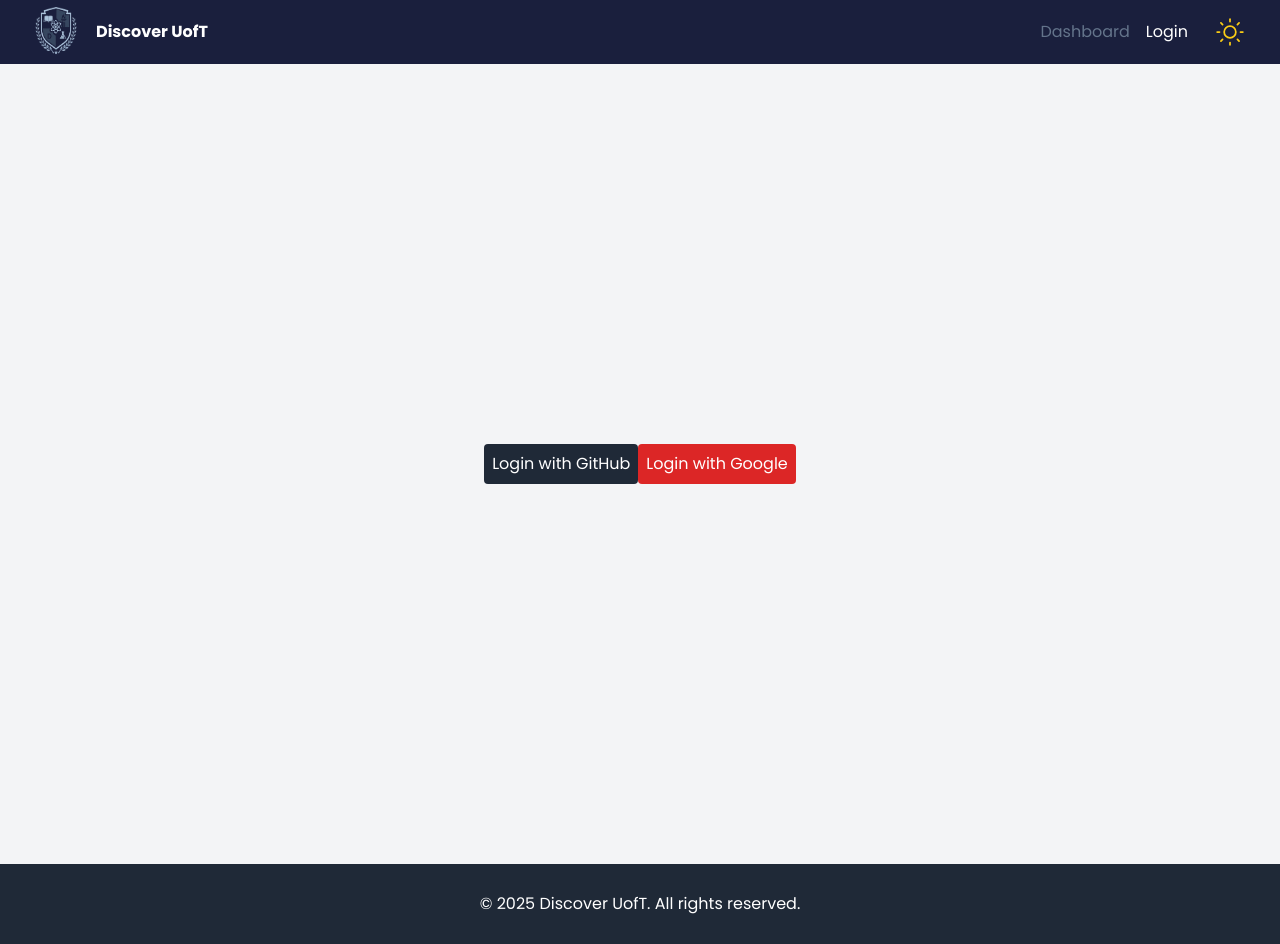
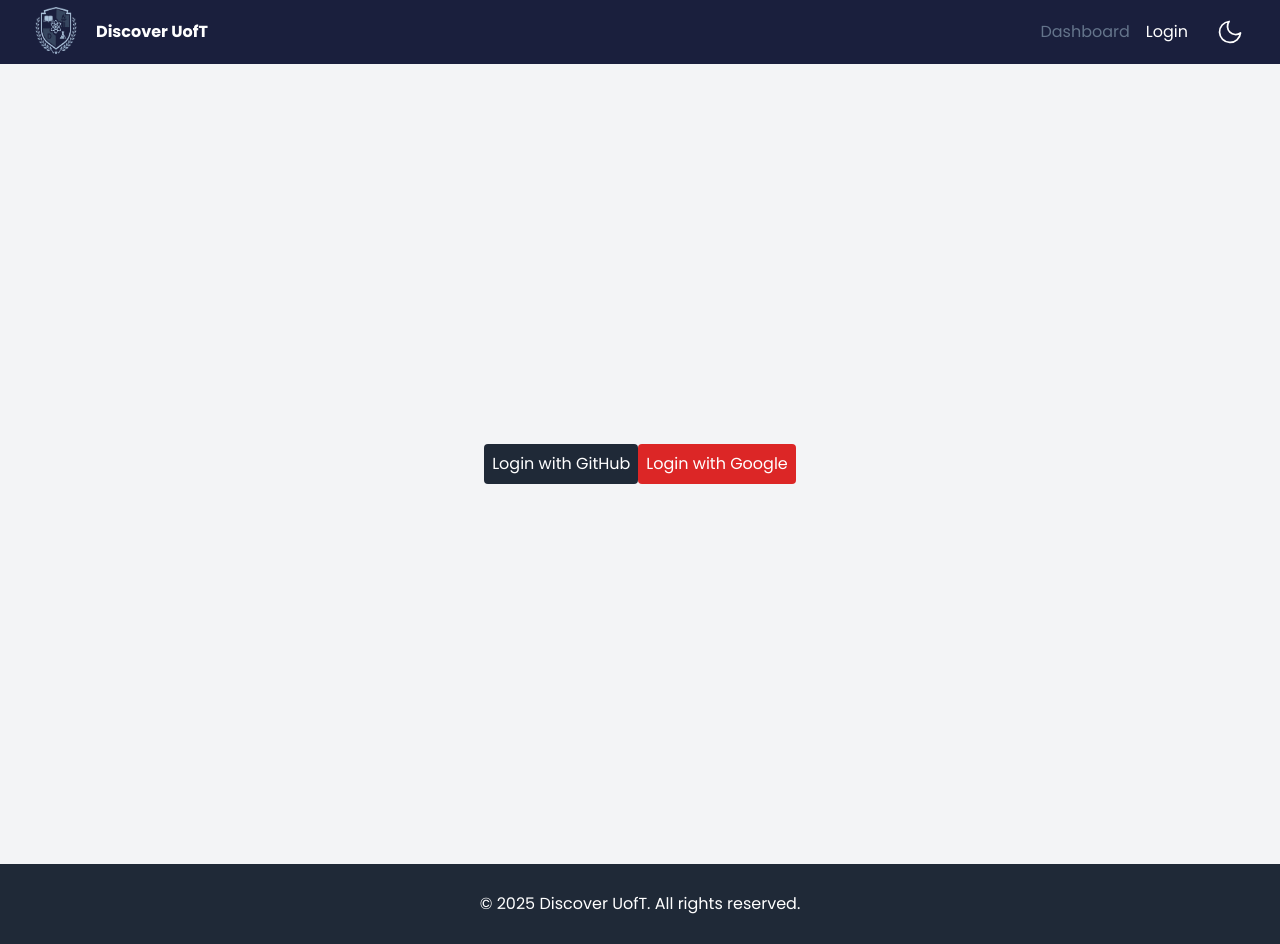
Before and after one commit to AnousAlma/deerhacksIV, a Next.js app: page /login in a window 1280 px wide. Built offline with nearby package versions, Linux system fonts and the light colour scheme; no server answers.

Commit message:
theme storage

```diff
--- a/app/components/themetoggle.tsx
+++ b/app/components/themetoggle.tsx
@@ -7,7 +7,7 @@ function persistItem(key: string, value: string) {
     return value
 }
 
-function usePersistentState(key: string, initialValue?: string): [string, (newState: string) => string] {
+function usePersistentState(key: string, initialValue: string): [string, (newState: string) => string] {
     const [state, setState] = useState(
         () => localStorage.getItem(key) || persistItem(key, initialValue)
     )
@@ -24,7 +24,7 @@ function usePersistentState(key: string, initialValue?: string): [string, (newSt
 
 
 export default function ThemeToggle() {
-    const [theme, setTheme] = usePersistentState("light");
+    const [theme, setTheme] = usePersistentState("theme", "light");
 
     useEffect(() => {
         document.documentElement.setAttribute("data-theme", theme);
--- a/app/dashboard/page.tsx
+++ b/app/dashboard/page.tsx
@@ -67,7 +67,6 @@ export default function DashboardPage() {
                         marginBottom: "20px",
                         justifyContent: "start",
                         alignItems: "end",
-                        background: "rgb(2,0,36)",
                         background: "linear-gradient(0deg, rgba(2,0,36,1) 0%, rgba(31,41,55,0.4767156862745098) 0%, rgba(255,255,255,1) 40%)"
                     }}
                 >
@@ -109,11 +108,11 @@ export default function DashboardPage() {
                         <div className="flex items-center gap-4">
                             <Link href="/dashboard/create">
                                 <button className="p-2 rounded-md hover:bg-gray-200">
-                                    <Plus className="w-6 h-6 text-black" />
+                                    <Plus className="w-6 h-6 text-orange" />
                                 </button>
                             </Link>
                             <button className="p-2 rounded-md hover:bg-gray-200">
-                                <Filter className="w-6 h-6 text-black" />
+                                <Filter className="w-6 h-6 text-orange" />
                             </button>
                         </div>
                     </div>
```
